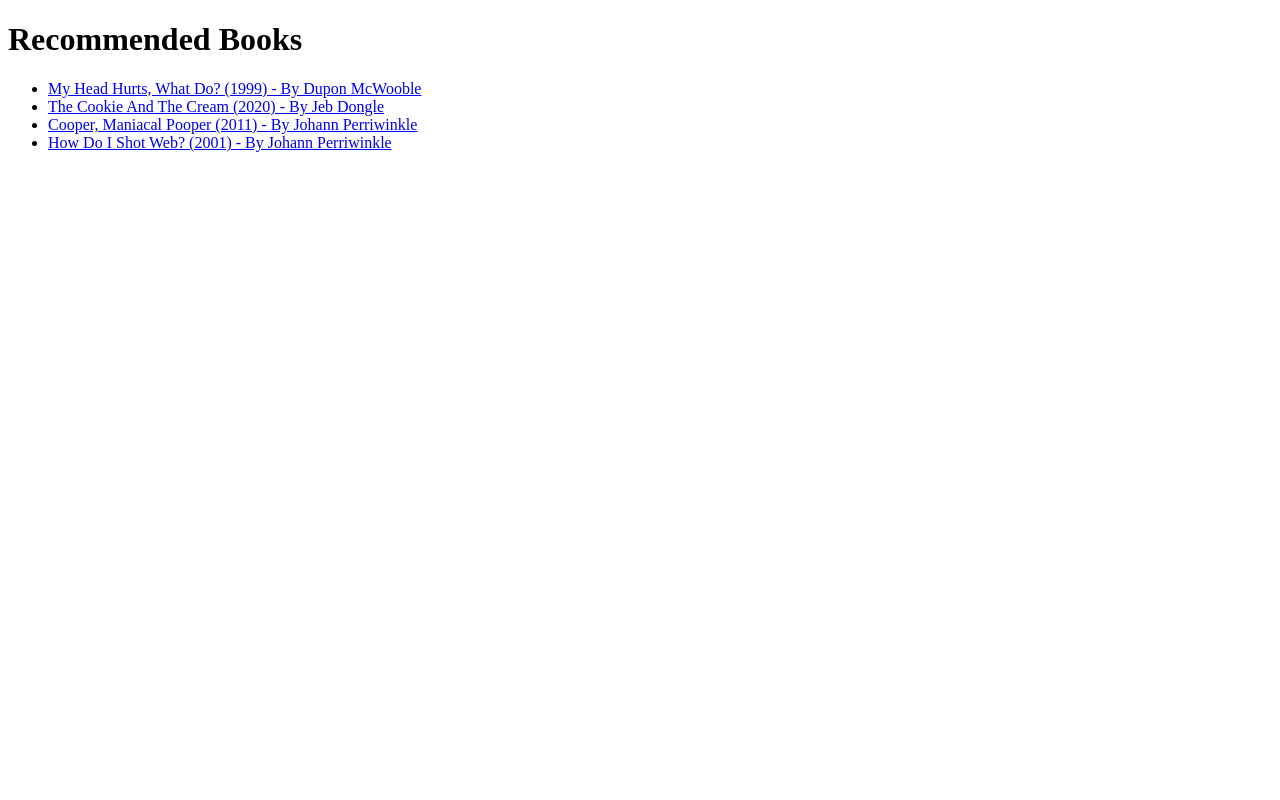
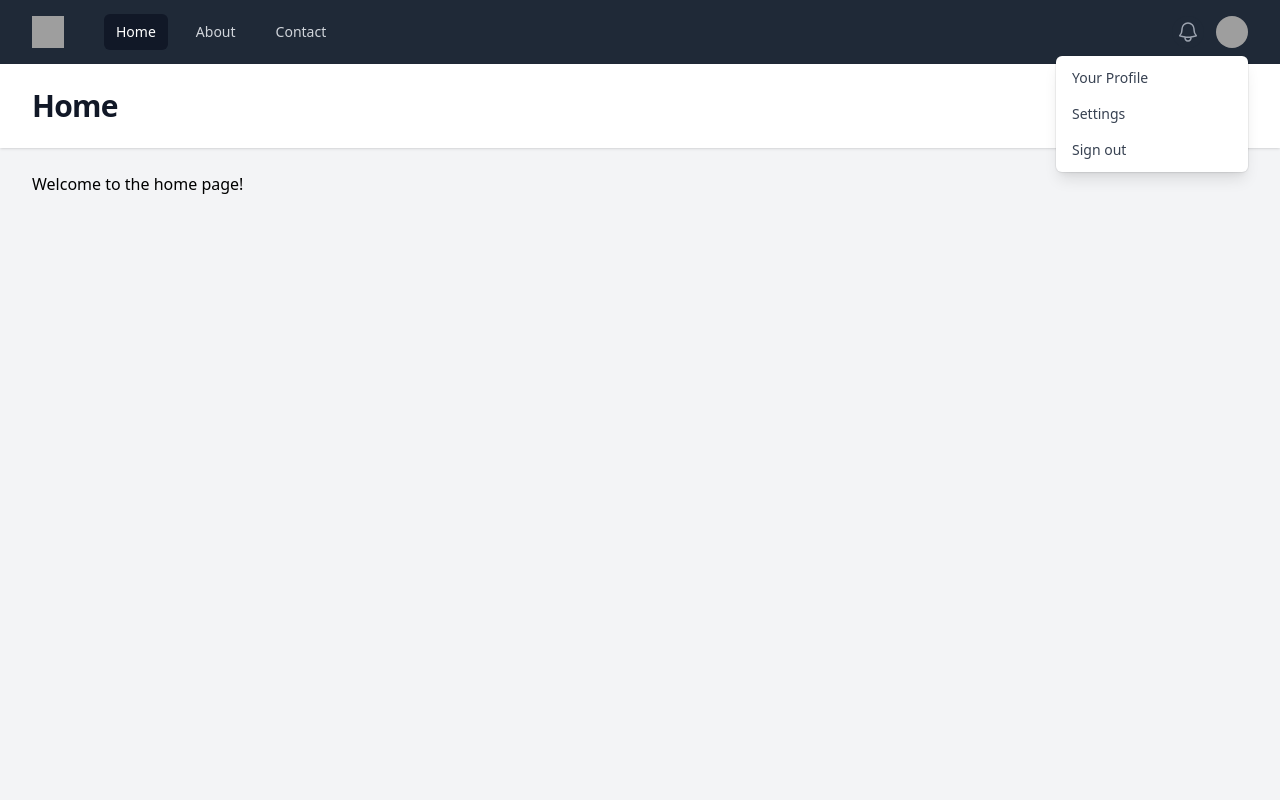
Before and after one commit to jaseofspades/projects, a PHP site: page / in a window 1280 px wide. Run offline with PHP 8.4, Linux system fonts and the light colour scheme; some libraries are stand-ins or nearby versions; grey boxes are pictures that could not be loaded.

Commit message:
Created views for individual pages; imported TailwindUI CSS; Created partials to import into individual pages; Created functions file

```diff
--- /dev/null
+++ b/demo/functions.php
@@ -0,0 +1,6 @@
+<?php
+
+function urlIs($value)
+{
+    return $_SERVER['REQUEST_URI'] === $value;
+}
--- a/demo/index.php
+++ b/demo/index.php
@@ -1,48 +1,6 @@
 <?php
 
-$books = [
-    [
-        'name' => 'My Head Hurts, What Do?',
-        'author' => 'Dupon McWooble',
-        'releaseYear' => 1999,
-        'purchaseUrl' => 'http://example.com',
-    ],
-    [
-        'name' => 'The Cookie And The Cream',
-        'author' => 'Jeb Dongle',
-        'releaseYear' => 2020,
-        'purchaseUrl' => 'http://example.com',
-    ],
-    [
-        'name' => 'Cooper, Maniacal Pooper',
-        'author' => 'Johann Perriwinkle',
-        'releaseYear' => 2011,
-        'purchaseUrl' => 'http://example.com',
-    ],
-    [
-        'name' => 'How Do I Shot Web?',
-        'author' => 'Johann Perriwinkle',
-        'releaseYear' => 2001,
-        'purchaseUrl' => 'http://example.com',
-    ],
+require "functions.php";
+$heading = 'Home';
 
-];
-
-function filter($items, $fn)
-{
-    $filteredItems = [];
-
-    foreach ($items as $item) {
-        if ($fn($item)) {
-            $filteredItems[] = $item;
-        }
-    }
-
-    return $filteredItems;
-}
-
-$filteredItems = filter($books, function ($book) {
-    return $book['releaseYear'] >= 1950 && $book['releaseYear'] <= 2020;
-});
-
-require "index.view.php";
+require "views/index.view.php";
--- a/demo/index.view.php
+++ /dev/null
@@ -1,19 +0,0 @@
-<!DOCTYPE html>
-<html lang="en">
-<head>
-    <meta charset="UTF-8">
-    <title>Demo</title>
-</head>
-<body>
-    <h1>Recommended Books</h1>
-    <ul>
-        <?php foreach ($filteredItems as $item) : ?>
-            <li>
-                <a href="<?= $item['purchaseUrl'] ?>">
-                    <?= $item['name'] ?> (<?= $item['releaseYear'] ?>) - By <?= $item['author'] ?>
-                </a>
-            </li>
-        <?php endforeach; ?>
-    </ul>
-</body>
-</html>
--- /dev/null
+++ b/demo/views/index.view.php
@@ -0,0 +1,10 @@
+<?php require('partials/head.php') ?>
+<?php require('partials/nav.php') ?>
+<?php require('partials/banner.php') ?>
+
+<main>
+    <div class="mx-auto max-w-7xl py-6 sm:px-6 lg:px-8">
+        <p>Welcome to the home page!</p>
+    </div>
+</main>
+<?php require('partials/footer.php') ?>
--- /dev/null
+++ b/demo/views/partials/banner.php
@@ -0,0 +1,5 @@
+<header class="bg-white shadow">
+    <div class="mx-auto max-w-7xl px-4 py-6 sm:px-6 lg:px-8">
+        <h1 class="text-3xl font-bold tracking-tight text-gray-900"> <?= $heading ?> </h1>
+    </div>
+</header>
--- /dev/null
+++ b/demo/views/partials/footer.php
@@ -0,0 +1,5 @@
+</div>
+
+</body>
+
+</html>
--- /dev/null
+++ b/demo/views/partials/head.php
@@ -0,0 +1,11 @@
+<!DOCTYPE html>
+<html lang="en" class="h-full bg-gray-100">
+
+<head>
+    <meta charset="UTF-8">
+    <title>Home</title>
+    <script src="https://cdn.tailwindcss.com"></script>
+</head>
+
+<body class="h-full">
+    <div class="min-h-full">
--- /dev/null
+++ b/demo/views/partials/nav.php
@@ -0,0 +1,108 @@
+<nav class="bg-gray-800">
+    <div class="mx-auto max-w-7xl px-4 sm:px-6 lg:px-8">
+        <div class="flex h-16 items-center justify-between">
+            <div class="flex items-center">
+                <div class="flex-shrink-0">
+                    <img class="h-8 w-8" src="https://tailwindui.com/img/logos/mark.svg?color=indigo&shade=500" alt="Your Company">
+                </div>
+                <div class="hidden md:block">
+                    <div class="ml-10 flex items-baseline space-x-4">
+                        <!-- Current: "bg-gray-900 text-white", Default: "text-gray-300 hover:bg-gray-700 hover:text-white" -->
+                        <a href="/" class="<?= urlIs('/') ? 'bg-gray-900 text-white' : 'text-gray-300'; ?> hover:bg-gray-700 rounded-md px-3 py-2 text-sm font-medium" aria-current="page">Home</a>
+                        <a href="/about.php" class="<?= urlIs('/about.php') ? 'bg-gray-900 text-white' : 'text-gray-300'; ?> hover:bg-gray-700 hover:text-white rounded-md px-3 py-2 text-sm font-medium">About</a>
+                        <a href="/contact.php" class="<?= urlIs('/contact.php') ? 'bg-gray-900 text-white' : 'text-gray-300'; ?> hover:text-white rounded-md px-3 py-2 text-sm font-medium">Contact</a>
+                    </div>
+                </div>
+            </div>
+            <div class="hidden md:block">
+                <div class="ml-4 flex items-center md:ml-6">
+                    <button type="button" class="relative rounded-full bg-gray-800 p-1 text-gray-400 hover:text-white focus:outline-none focus:ring-2 focus:ring-white focus:ring-offset-2 focus:ring-offset-gray-800">
+                        <span class="absolute -inset-1.5"></span>
+                        <span class="sr-only">View notifications</span>
+                        <svg class="h-6 w-6" fill="none" viewBox="0 0 24 24" stroke-width="1.5" stroke="currentColor" aria-hidden="true">
+                            <path stroke-linecap="round" stroke-linejoin="round" d="M14.857 17.082a23.848 23.848 0 005.454-1.31A8.967 8.967 0 0118 9.75v-.7V9A6 6 0 006 9v.75a8.967 8.967 0 01-2.312 6.022c1.733.64 3.56 1.085 5.455 1.31m5.714 0a24.255 24.255 0 01-5.714 0m5.714 0a3 3 0 11-5.714 0" />
+                        </svg>
+                    </button>
+
+                    <!-- Profile dropdown -->
+                    <div class="relative ml-3">
+                        <div>
+                            <button type="button" class="relative flex max-w-xs items-center rounded-full bg-gray-800 text-sm focus:outline-none focus:ring-2 focus:ring-white focus:ring-offset-2 focus:ring-offset-gray-800" id="user-menu-button" aria-expanded="false" aria-haspopup="true">
+                                <span class="absolute -inset-1.5"></span>
+                                <span class="sr-only">Open user menu</span>
+                                <img class="h-8 w-8 rounded-full" src="https://images.unsplash.com/photo-1472099645785-5658abf4ff4e?ixlib=rb-1.2.1&ixid=eyJhcHBfaWQiOjEyMDd9&auto=format&fit=facearea&facepad=2&w=256&h=256&q=80" alt="">
+                            </button>
+                        </div>
+
+                        <!--
+                Dropdown menu, show/hide based on menu state.
+
+                Entering: "transition ease-out duration-100"
+                  From: "transform opacity-0 scale-95"
+                  To: "transform opacity-100 scale-100"
+                Leaving: "transition ease-in duration-75"
+                  From: "transform opacity-100 scale-100"
+                  To: "transform opacity-0 scale-95"
+              -->
+                        <div class="absolute right-0 z-10 mt-2 w-48 origin-top-right rounded-md bg-white py-1 shadow-lg ring-1 ring-black ring-opacity-5 focus:outline-none" role="menu" aria-orientation="vertical" aria-labelledby="user-menu-button" tabindex="-1">
+                            <!-- Active: "bg-gray-100", Not Active: "" -->
+                            <a href="#" class="block px-4 py-2 text-sm text-gray-700" role="menuitem" tabindex="-1" id="user-menu-item-0">Your Profile</a>
+                            <a href="#" class="block px-4 py-2 text-sm text-gray-700" role="menuitem" tabindex="-1" id="user-menu-item-1">Settings</a>
+                            <a href="#" class="block px-4 py-2 text-sm text-gray-700" role="menuitem" tabindex="-1" id="user-menu-item-2">Sign out</a>
+                        </div>
+                    </div>
+                </div>
+            </div>
+            <div class="-mr-2 flex md:hidden">
+                <!-- Mobile menu button -->
+                <button type="button" class="relative inline-flex items-center justify-center rounded-md bg-gray-800 p-2 text-gray-400 hover:bg-gray-700 hover:text-white focus:outline-none focus:ring-2 focus:ring-white focus:ring-offset-2 focus:ring-offset-gray-800" aria-controls="mobile-menu" aria-expanded="false">
+                    <span class="absolute -inset-0.5"></span>
+                    <span class="sr-only">Open main menu</span>
+                    <!-- Menu open: "hidden", Menu closed: "block" -->
+                    <svg class="block h-6 w-6" fill="none" viewBox="0 0 24 24" stroke-width="1.5" stroke="currentColor" aria-hidden="true">
+                        <path stroke-linecap="round" stroke-linejoin="round" d="M3.75 6.75h16.5M3.75 12h16.5m-16.5 5.25h16.5" />
+                    </svg>
+                    <!-- Menu open: "block", Menu closed: "hidden" -->
+                    <svg class="hidden h-6 w-6" fill="none" viewBox="0 0 24 24" stroke-width="1.5" stroke="currentColor" aria-hidden="true">
+                        <path stroke-linecap="round" stroke-linejoin="round" d="M6 18L18 6M6 6l12 12" />
+                    </svg>
+                </button>
+            </div>
+        </div>
+    </div>
+
+    <!-- Mobile menu, show/hide based on menu state. -->
+    <div class="md:hidden" id="mobile-menu">
+        <div class="space-y-1 px-2 pb-3 pt-2 sm:px-3">
+            <!-- Current: "bg-gray-900 text-white", Default: "text-gray-300 hover:bg-gray-700 hover:text-white" -->
+            <a href="#" class="bg-gray-900 text-white block rounded-md px-3 py-2 text-base font-medium" aria-current="page">Dashboard</a>
+            <a href="#" class="text-gray-300 hover:bg-gray-700 hover:text-white block rounded-md px-3 py-2 text-base font-medium">Team</a>
+            <a href="#" class="text-gray-300 hover:bg-gray-700 hover:text-white block rounded-md px-3 py-2 text-base font-medium">Projects</a>
+            <a href="#" class="text-gray-300 hover:bg-gray-700 hover:text-white block rounded-md px-3 py-2 text-base font-medium">Calendar</a>
+            <a href="#" class="text-gray-300 hover:bg-gray-700 hover:text-white block rounded-md px-3 py-2 text-base font-medium">Reports</a>
+        </div>
+        <div class="border-t border-gray-700 pb-3 pt-4">
+            <div class="flex items-center px-5">
+                <div class="flex-shrink-0">
+                    <img class="h-10 w-10 rounded-full" src="https://images.unsplash.com/photo-1472099645785-5658abf4ff4e?ixlib=rb-1.2.1&ixid=eyJhcHBfaWQiOjEyMDd9&auto=format&fit=facearea&facepad=2&w=256&h=256&q=80" alt="">
+                </div>
+                <div class="ml-3">
+                    <div class="text-base font-medium leading-none text-white">Tom Cook</div>
+                    <div class="text-sm font-medium leading-none text-gray-400">tom@example.com</div>
+                </div>
+                <button type="button" class="relative ml-auto flex-shrink-0 rounded-full bg-gray-800 p-1 text-gray-400 hover:text-white focus:outline-none focus:ring-2 focus:ring-white focus:ring-offset-2 focus:ring-offset-gray-800">
+                    <span class="absolute -inset-1.5"></span>
+                    <span class="sr-only">View notifications</span>
+                    <svg class="h-6 w-6" fill="none" viewBox="0 0 24 24" stroke-width="1.5" stroke="currentColor" aria-hidden="true">
+                        <path stroke-linecap="round" stroke-linejoin="round" d="M14.857 17.082a23.848 23.848 0 005.454-1.31A8.967 8.967 0 0118 9.75v-.7V9A6 6 0 006 9v.75a8.967 8.967 0 01-2.312 6.022c1.733.64 3.56 1.085 5.455 1.31m5.714 0a24.255 24.255 0 01-5.714 0m5.714 0a3 3 0 11-5.714 0" />
+                    </svg>
+                </button>
+            </div>
+            <div class="mt-3 space-y-1 px-2">
+                <a href="#" class="block rounded-md px-3 py-2 text-base font-medium text-gray-400 hover:bg-gray-700 hover:text-white">Your Profile</a>
+                <a href="#" class="block rounded-md px-3 py-2 text-base font-medium text-gray-400 hover:bg-gray-700 hover:text-white">Settings</a>
+                <a href="#" class="block rounded-md px-3 py-2 text-base font-medium text-gray-400 hover:bg-gray-700 hover:text-white">Sign out</a>
+            </div>
+        </div>
+    </div>
+</nav>
```
Also changed, not shown: demo/about.php (added, +7 -0 lines), demo/contact.php (added, +7 -0 lines), demo/views/about.view.php (added, +10 -0 lines), demo/views/contact.view.php (added, +10 -0 lines).
